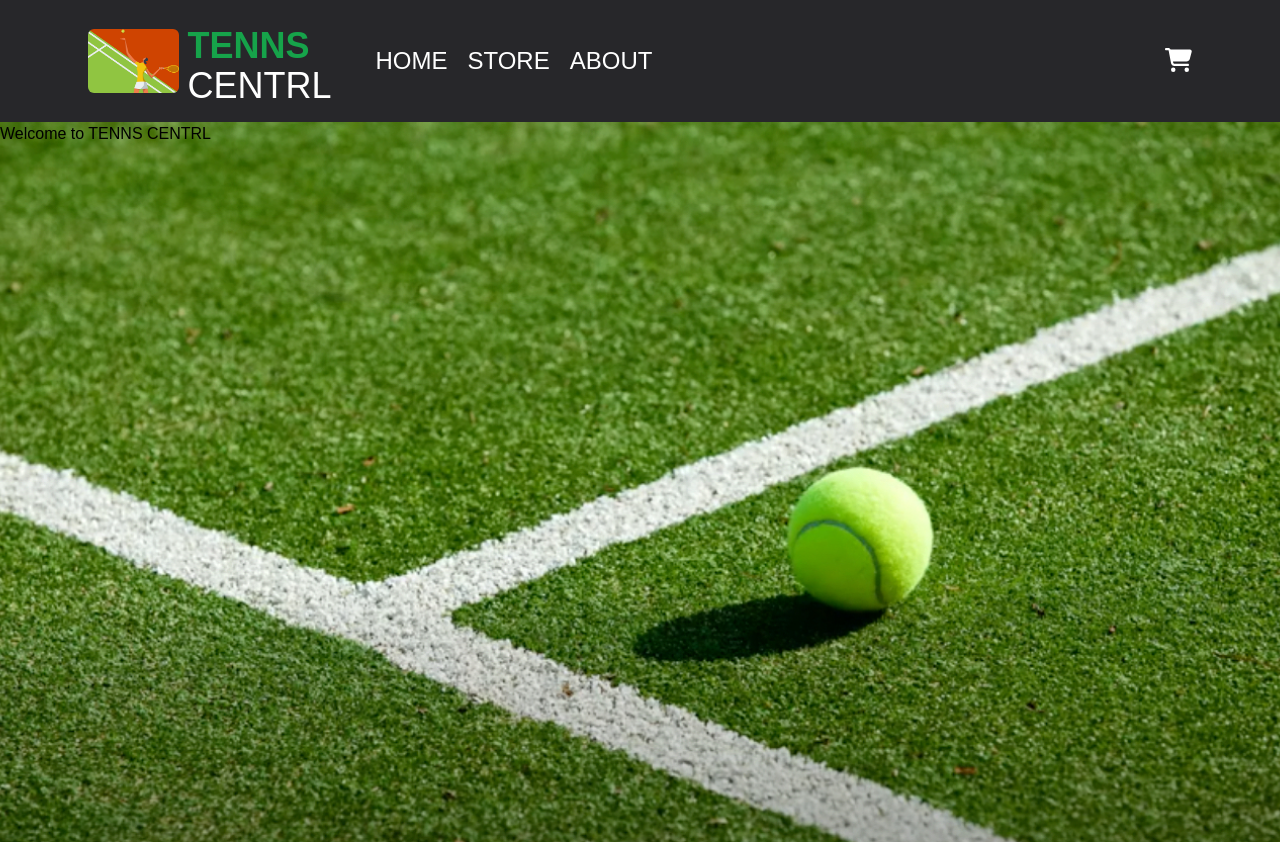
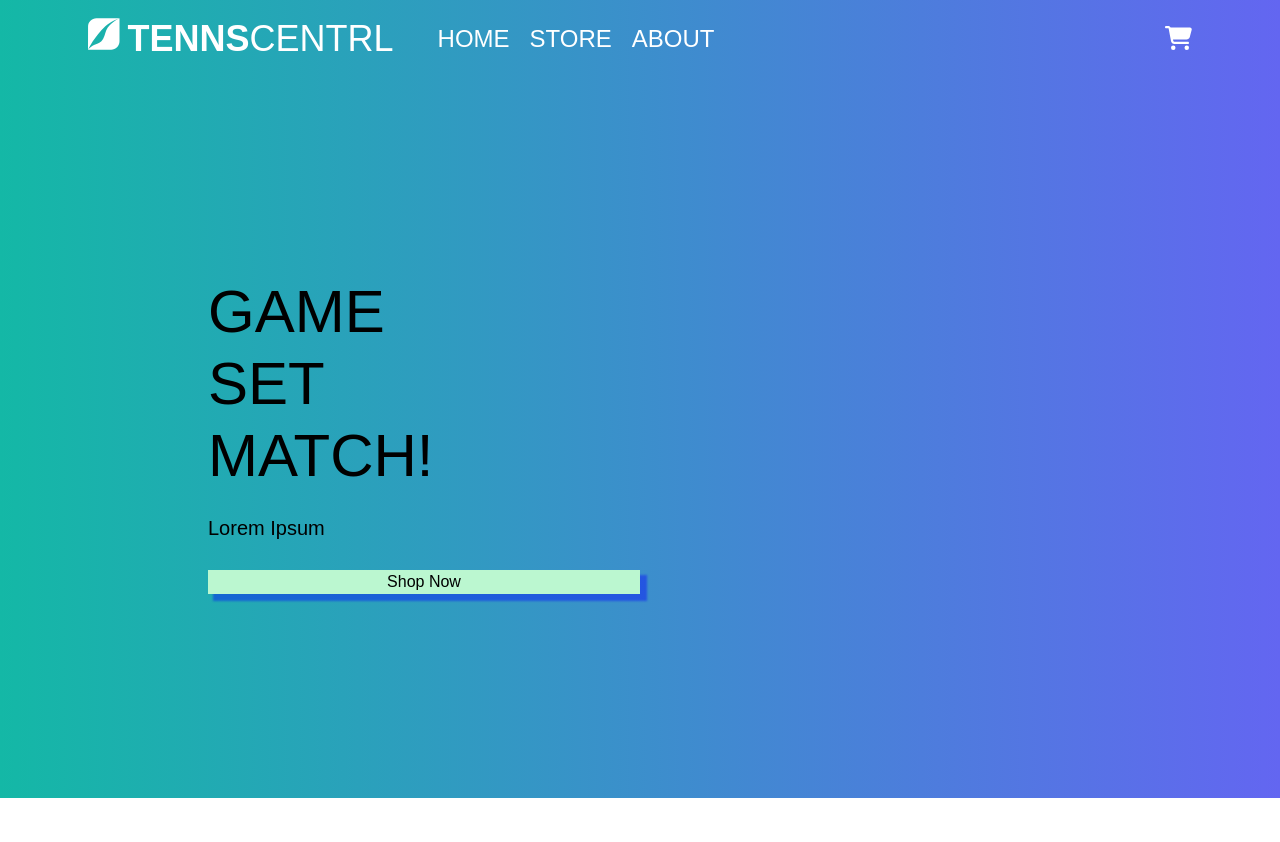
Before and after one commit to sumedh-inamdar/shopping-cart, a React (Create React App) app: page / in a window 1280 px wide. After the commit the page ends 800 px from the top, so only its background shows below. Built offline with nearby package versions, Linux system fonts and the light colour scheme.

Commit message:
Redesigned background, logo, added homepage text, button

```diff
--- a/package.json
+++ b/package.json
@@ -4,6 +4,7 @@
   "private": true,
   "dependencies": {
     "@fortawesome/fontawesome-svg-core": "^6.1.1",
+    "@fortawesome/free-brands-svg-icons": "^6.1.1",
     "@fortawesome/free-regular-svg-icons": "^6.1.1",
     "@fortawesome/free-solid-svg-icons": "^6.1.1",
     "@fortawesome/react-fontawesome": "^0.1.18",
--- a/src/components/Home.js
+++ b/src/components/Home.js
@@ -3,8 +3,22 @@ import React from 'react';
 
 export default function Home() {
   return (
-    <div className="bg-tennis-court h-[720px] bg-cover bg-no-repeat bg-center">
-      <div>Welcome to TENNS CENTRL</div>
+    <div className="bg-gradient-to-r from-teal-500 to-indigo-500">
+      <div className=" h-[720px]  max-w-6xl mx-auto">
+        <div className="w-1/2 h-full">
+          <div className="flex flex-col h-full justify-center relative left-1/4 w-3/4 space-y-7">
+            <div className="flex flex-col text-6xl space-y-3">
+              <div>GAME</div>
+              <div>SET</div>
+              <div>MATCH!</div>
+            </div>
+            <div className="text-xl">Lorem Ipsum</div>
+            <button className="bg-green-200 shadow-[6px_6px_2px_1px_rgba(0,0,255,0.4)]">
+              Shop Now
+            </button>
+          </div>
+        </div>
+      </div>
     </div>
   );
 }
--- a/src/components/Nav.js
+++ b/src/components/Nav.js
@@ -1,8 +1,9 @@
 import React from 'react';
 import { Link } from 'react-router-dom';
 import { FontAwesomeIcon } from '@fortawesome/react-fontawesome';
+import { faPiedPiperSquare } from '@fortawesome/free-brands-svg-icons';
 import { faShoppingCart } from '@fortawesome/free-solid-svg-icons';
-import logo from '../assets/logo.jpg';
+// import logo from '../assets/logo.jpg';
 
 function toggleMobileMenu() {
   const menu = document.querySelector('.mobile-menu');
@@ -11,7 +12,7 @@ function toggleMobileMenu() {
 
 export default function Nav() {
   return (
-    <nav className="bg-zinc-800 text-white">
+    <nav className="bg-gradient-to-r from-teal-500 to-indigo-500 text-white">
       <div className="max-w-6xl mx-auto px-4">
         <div className="flex justify-between">
           <div className="md:hidden flex items-center">
@@ -33,31 +34,32 @@ export default function Nav() {
           </div>
           <div className="flex space-x-7 min-w-fit">
             <div>
-              <Link className="flex items-center py-4 px-2" to="/">
-                <img
-                  src={logo}
-                  alt="logo"
-                  className="h-14 md:h-16 mr-2 rounded-md"
+              <Link
+                className="flex items-center text-3xl md:text-4xl py-4 px-2"
+                to="/">
+                <FontAwesomeIcon
+                  icon={faPiedPiperSquare}
+                  className="mr-2 pb-2.5"
                 />
-                <div className="flex flex-col justify-start content-center text-3xl md:text-4xl pt-2.5">
-                  <div className="font-bold text-green-600">TENNS</div>
+                <div className="flex flex-row justify-start content-center">
+                  <div className="font-bold">TENNS</div>
                   <div className="font-light">CENTRL</div>
                 </div>
               </Link>
             </div>
             <div className="hidden md:flex items-center space-x-1">
               <Link
-                className="py-4 px-2 navLink text-2xl font-light hover:text-green-600 transition duration-300"
+                className="py-4 px-2 navLink text-2xl font-light hover:text-zinc-600 transition duration-300"
                 to="/">
                 HOME
               </Link>
               <Link
-                className="py-4 px-2 navLink text-2xl font-light hover:text-green-600 transition duration-300"
+                className="py-4 px-2 navLink text-2xl font-light hover:text-zinc-600 transition duration-300"
                 to="/store">
                 STORE
               </Link>
               <Link
-                className="py-4 px-2 navLink text-2xl font-light hover:text-green-600 transition duration-300"
+                className="py-4 px-2 navLink text-2xl font-light hover:text-zinc-600 transition duration-300"
                 to="/about">
                 ABOUT
               </Link>
@@ -65,7 +67,7 @@ export default function Nav() {
           </div>
           <div className="flex items-center space-x-3 ">
             <Link
-              className="text-2xl py-2 px-2 hover:text-green-600 transition duration-300"
+              className="text-2xl py-2 px-2 hover:text-zinc-600 transition duration-300"
               to="/checkout">
               <FontAwesomeIcon icon={faShoppingCart} />
             </Link>
```
Also changed, not shown: src/assets/illustration-of-woman-playing-tennis-vector.jpg (renamed from src/assets/logo.jpg), 1 other file (tests, documents, lock files or other folders).
